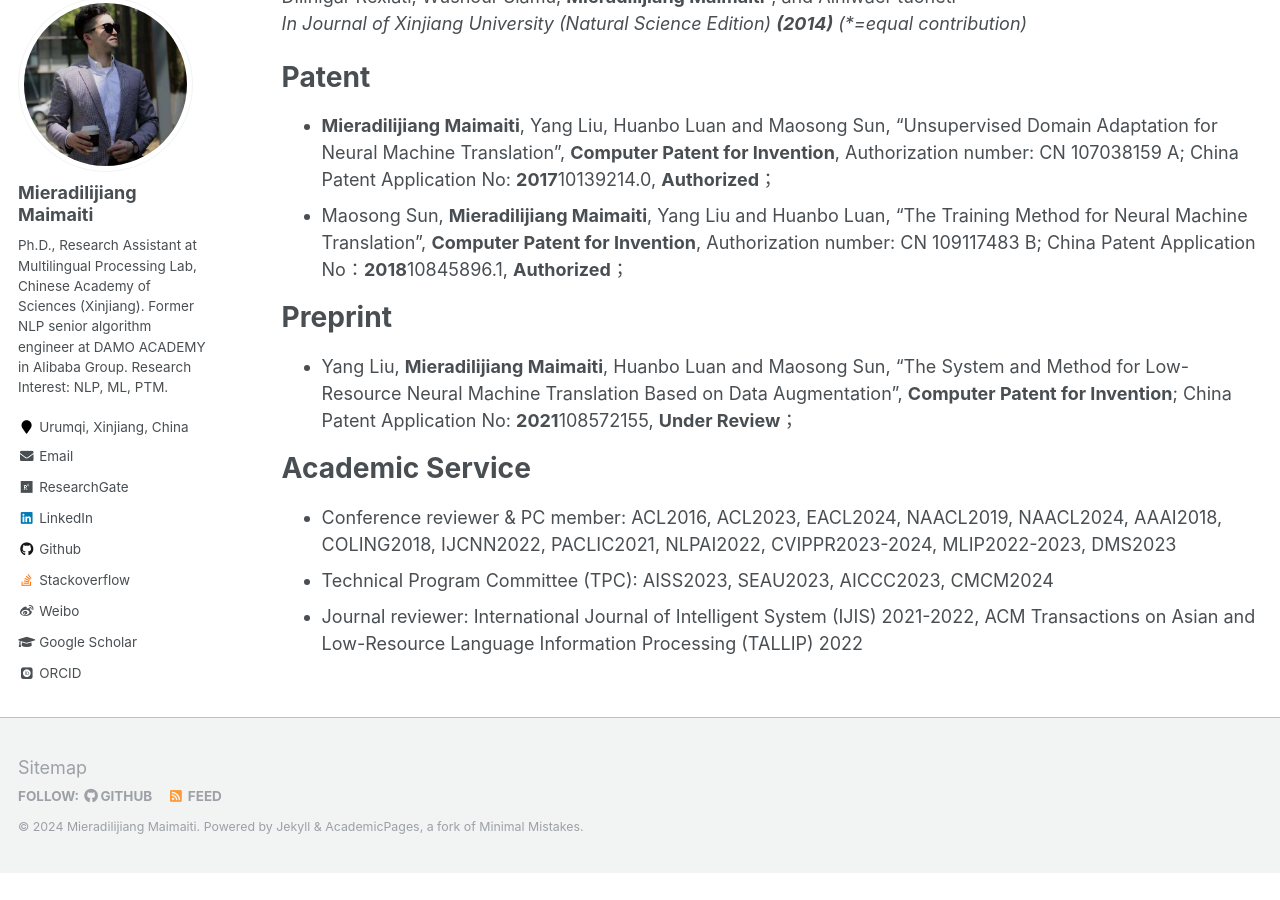
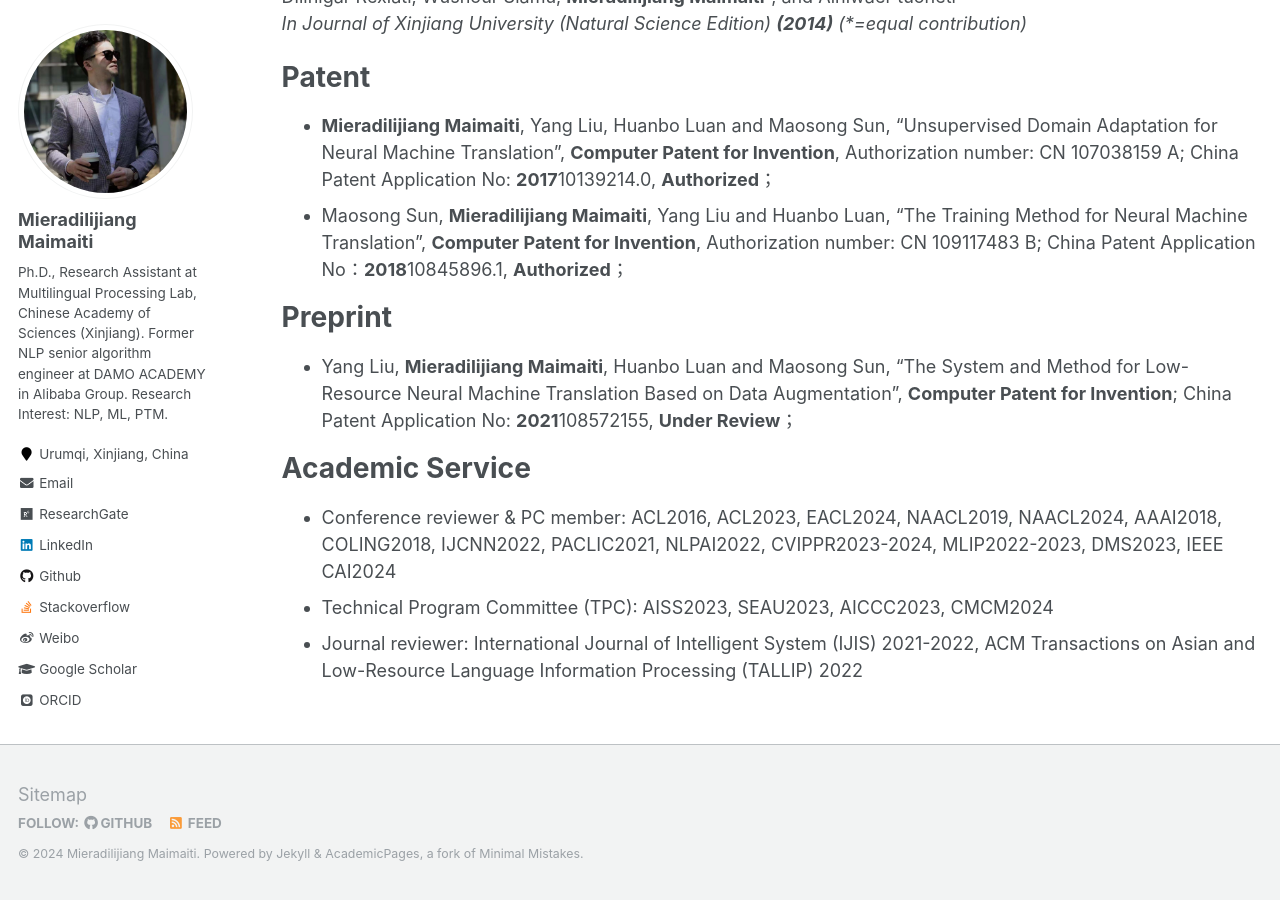
Before and after one commit to miradel51/miradel51.github.io, a Jekyll site: the page built from _pages/publications.md, in a window 1280 px wide and 900 px high, scrolled down 3817 px. Built offline with Jekyll 4.4.1, drawn with Linux system fonts in a browser that asks for light colours; some web fonts are replaced; before the commit the page ends 4690 px from its top, so only the background shows below that.

Commit message:
Update publications.md
added the new rolw for one of an international conferences.

```diff
--- a/_pages/publications.md
+++ b/_pages/publications.md
@@ -27,7 +27,7 @@ Preprint
 Academic Service
 ======
 <!-- * Conference reviewer & PC member: ACL2016, ACL2023, AAAI2018, COLING2018, NAACL2019, PACLIC2021, IJCNN2022, NLPAI2022, CVIPPR2023-2024, AIFZ2023, NLDM2023, MLIP2022-2023, DMS2023, COMSAP2023, NLTM2024, ALMLA2024, ITEORY2023, SEMIT2023, SIPR2023, AIAA2023, EDUTEC2024, AIFU2024, MLSC2024, CSML2024   -->
-* Conference reviewer & PC member: ACL2016, ACL2023, EACL2024, NAACL2019, NAACL2024, AAAI2018, COLING2018, IJCNN2022, PACLIC2021, NLPAI2022, CVIPPR2023-2024, MLIP2022-2023, DMS2023
+* Conference reviewer & PC member: ACL2016, ACL2023, EACL2024, NAACL2019, NAACL2024, AAAI2018, COLING2018, IJCNN2022, PACLIC2021, NLPAI2022, CVIPPR2023-2024, MLIP2022-2023, DMS2023, IEEE CAI2024
 <!-- * Technical Program Committee (TPC): ADMIT2022-2024, AMLIT2023, ACDP2023-2024, AIMLR2023, CSSE2023, AISS2023, ACAI2023, MLAMDA2023, AACIP2023, ACAI2023, DMCSE2023, SEAU2023, CACML2024, CMCM2024, DSML2023, CNIOT2023, MICML2023, APIT 2024, CCRIS 2024 -->
 * Technical Program Committee (TPC): AISS2023, SEAU2023, AICCC2023, CMCM2024
 * Journal reviewer: International Journal of Intelligent System (IJIS) 2021-2022, ACM Transactions on Asian and Low-Resource Language Information Processing (TALLIP) 2022
```
